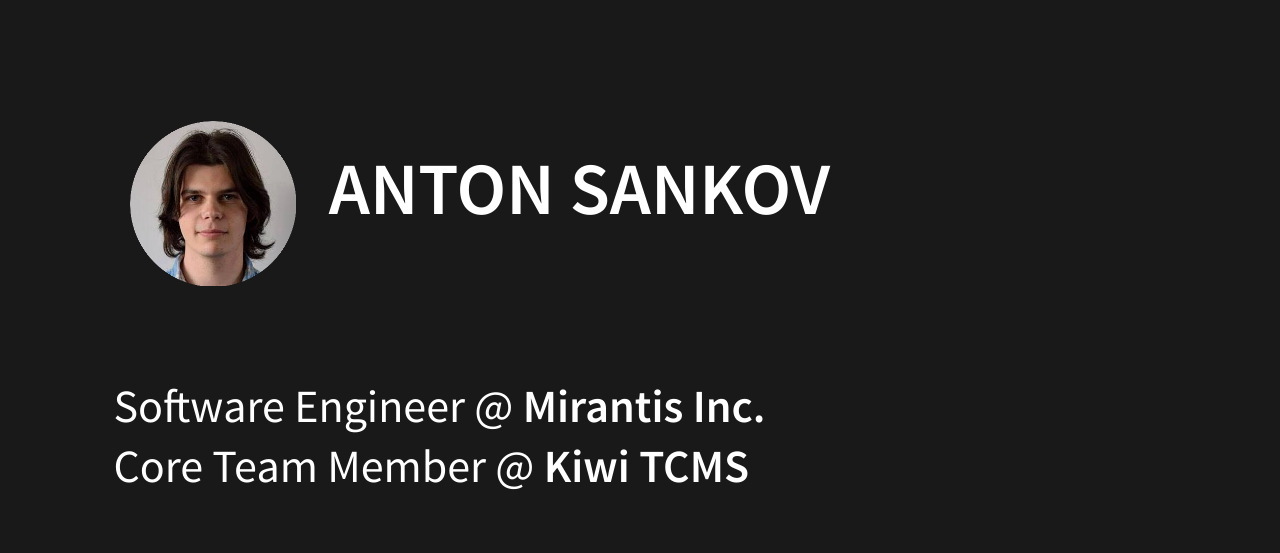
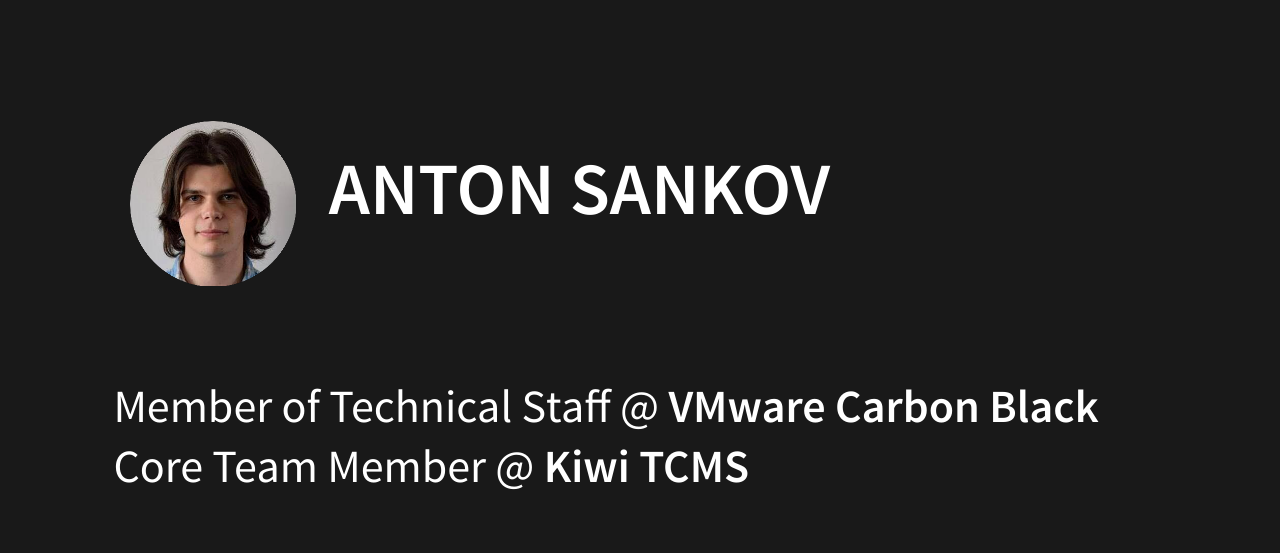
Before and after one commit to asankov/twelve-factor-app, a website: page index.html in a window 1280 px wide. Both pictures are taken after a click on the button "next slide". Shown: the top 553 px of the page. Drawn offline with Linux system fonts and the light colour scheme.

Commit message:
Replace Mirantis with VMware Carbon Black
also, formatting

```diff
--- a/index.html
+++ b/index.html
@@ -70,7 +70,7 @@
         <br>
 
         <span style="text-align: left;">
-          Software Engineer @ <span style="font-weight: bold;">Mirantis Inc.</span> <br>
+          Member of Technical Staff @ <span style="font-weight: bold;">VMware Carbon Black</span> <br>
           Core Team Member @ <span style="font-weight: bold;">Kiwi TCMS</span> <br> <br>
         </span>
 
@@ -354,7 +354,7 @@
               <div>
                 Anton Sankov,
               </div>
-              Software Engineer at Mirantis, Inc.
+              Member of Technical Staff at VMware Carbon Black
             </span>
           </div>
         </div>
```
